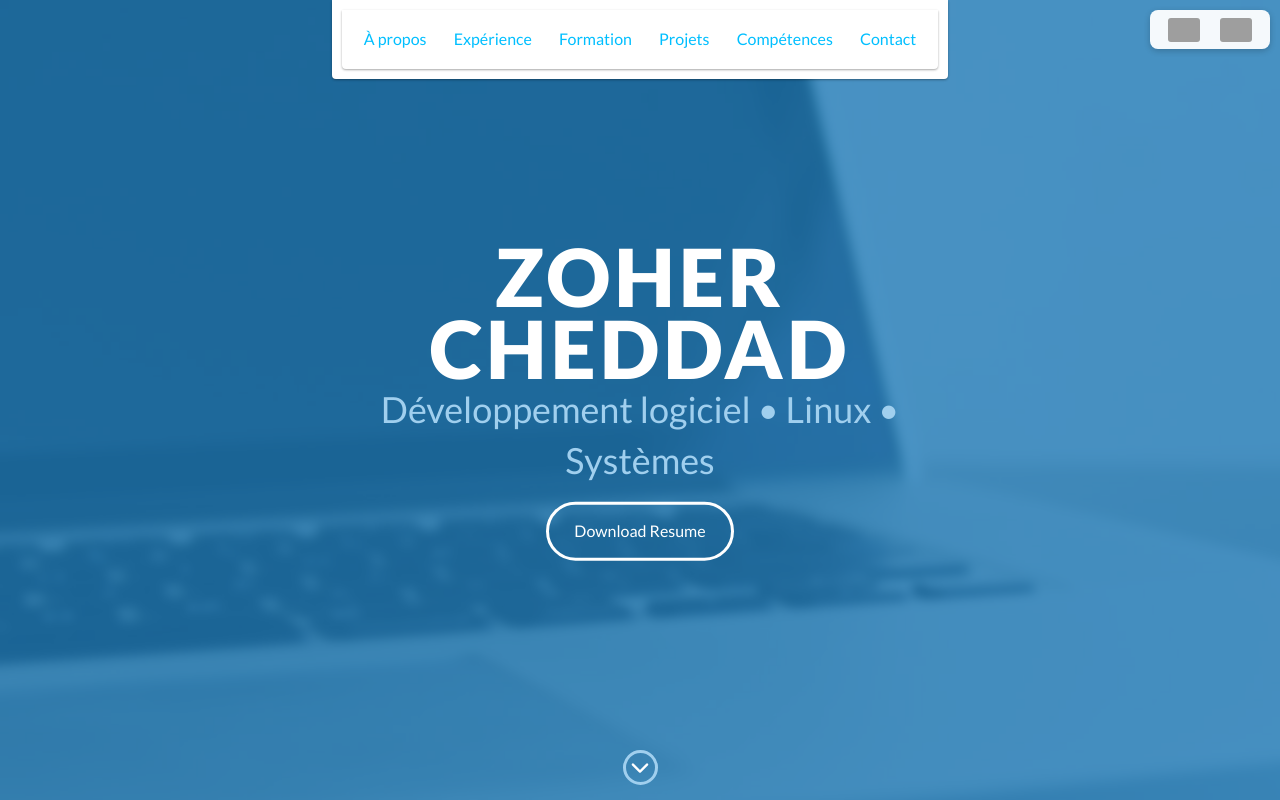
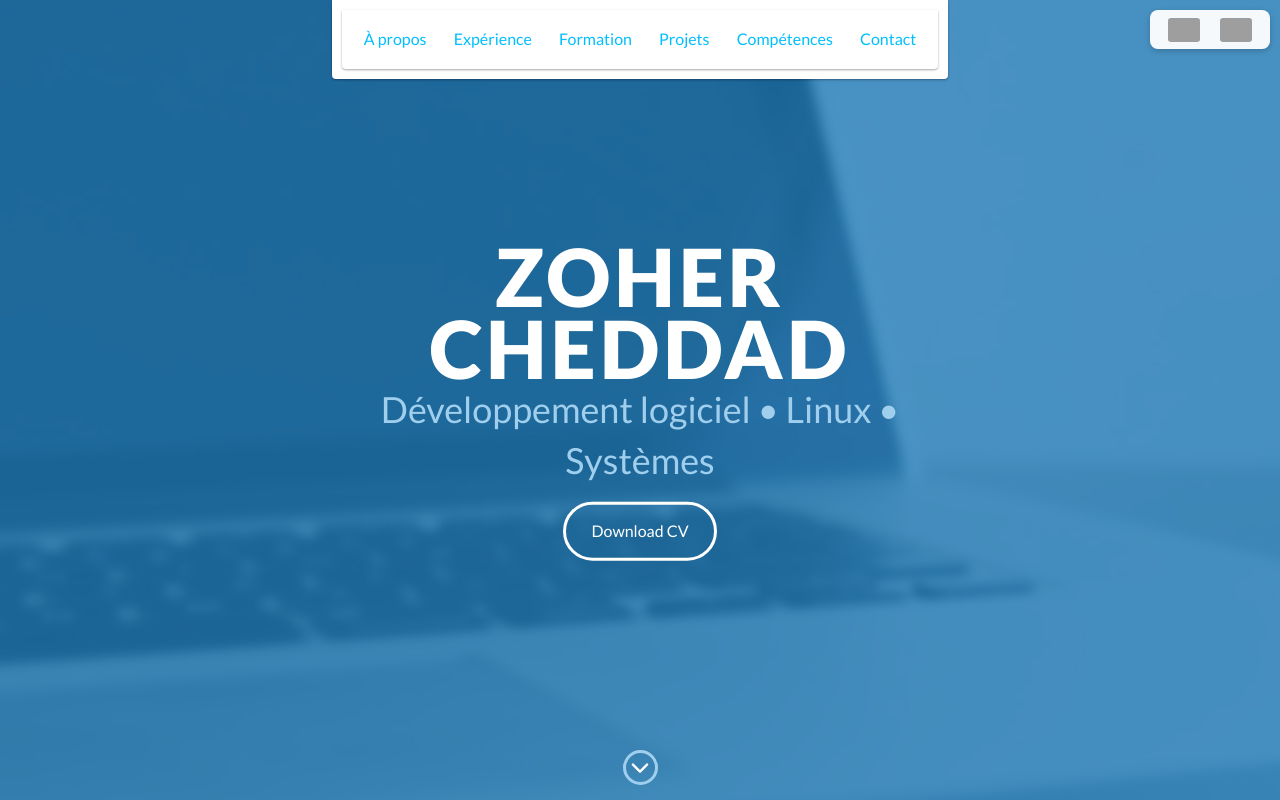
Before and after one commit to zohercheddad/zohercheddad.github.io, a plain HTML site: page index.html in a window 1280 px wide. Shown: the top 800 px of the page. Drawn offline with nearby package versions, Linux system fonts and the light colour scheme; grey boxes are pictures that could not be loaded.

Commit message:
Add downloadable CV and technical skills PDFs

```diff
--- a/index.html
+++ b/index.html
@@ -90,9 +90,7 @@
 <h2>Software Development • Linux • Systems</h2>
 </div>
 
-
-
-<a class="btn-rounded-white" href="#">Download Resume</a>
+<a class="btn-rounded-white" href="files/CV_Zoher_Cheddad_Linux_System_Engineer.pdf">Download CV</a>
 </div>
 
 <!-- End #lead-content -->
```
Also changed, not shown: 2 other files.
